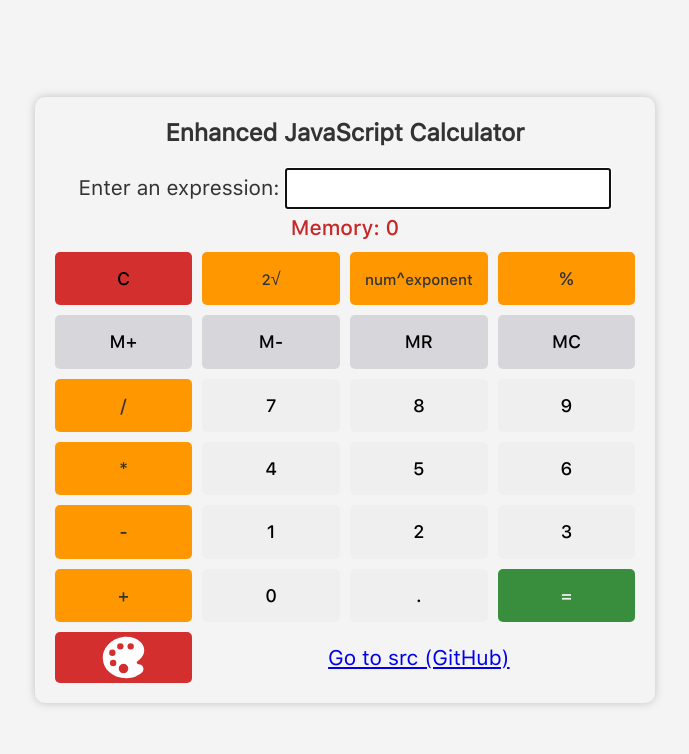
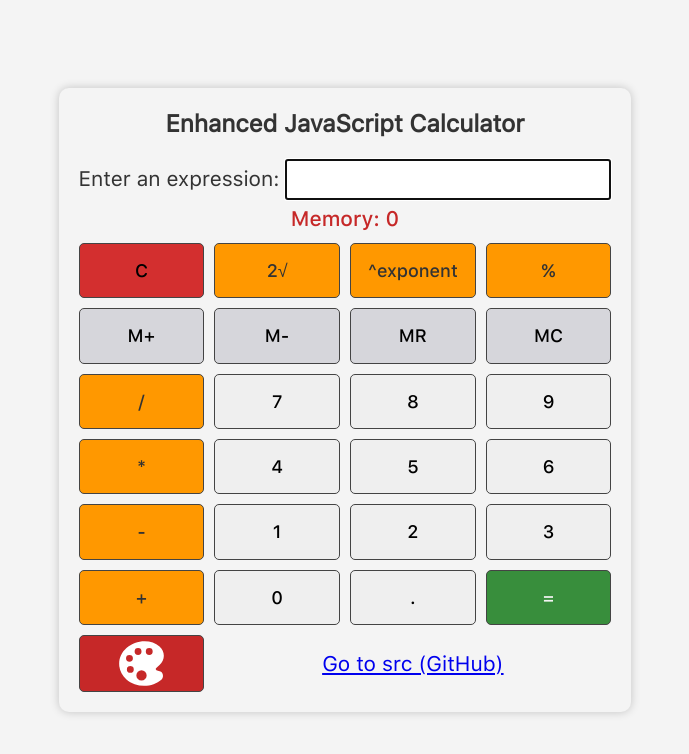
Before and after one commit to theEvilGrinch/web-pwa-electron-example, a website: page src/index.html in a window 1280 px wide. Shown: the whole page, without its empty margins (295-984 px from the left). Drawn offline with nearby package versions, Linux system fonts and the light colour scheme; files that its build step writes are made by us from their sources; files whose address does not match are found by name.

Commit message:
Refactor UI and Button Logic, Update Links and Styling
- Updated README.md to use the correct live demo link for "yetAnotherApp".
- Adjusted the `start_url` in `manifest.webmanifest` for better compatibility with relative paths.
- Simplified button click handling in `index.html`:
  - Removed inline JavaScript logic.
  - Added aria-label for better accessibility.
- Centralized button logic in `main.js` using an event-driven approach:
  - Created a `buttonsLogic` object to map button text to actions.
  - Enhanced theme toggle button functionality.
- Improved styling in `_custom.scss` and `main.css`:
  - Added border for buttons.
  - Modified theme toggle button styles with a new background color and dimensions.
- Fixed minor issues with favicon MIME types in `index.html`.

```diff
--- a/src/index.html
+++ b/src/index.html
@@ -5,7 +5,7 @@
   <meta name="viewport" content="width=device-width, initial-scale=1.0">
   <title>Calculator</title>
   <link rel="icon" href="./favicon-16x16.png" sizes="16x16" type="image/png">
-  <link rel="icon" href="./favicon.ico" sizes="32x32" type="image/png">
+  <link rel="icon" href="./favicon.ico" sizes="32x32" type="image/x-icon">
   <link rel="icon" href="./favicon-48x48.png" sizes="48x48" type="image/png">
   <link rel="icon" href="./favicon-32x32.png" sizes="32x32" type="image/png" >
   <link rel="icon" href="./favicon.svg" type="image/svg+xml">
@@ -36,39 +36,39 @@
     <span id="memory-section__value">0</span>
   </div>
   <section class="buttons-section">
-    <button onclick="clearDisplay()" class="clear">C</button>
-    <button onclick="appendToDisplay('√');" class="operator"><sup>2</sup>√</button>
-    <button onclick="appendToDisplay('^')" class="operator"><sub>num</sub>^<sup>exponent</sup></button>
-    <button onclick="appendToDisplay('%')" class="operator">%</button>
-    <button onclick="addToMemory()" class="memory-btn">M+</button>
-    <button onclick="subtractFromMemory()" class="memory-btn">M-</button>
-    <button onclick="memoryRecall()" class="memory-btn">MR</button>
-    <button onclick="clearMemory()" class="memory-btn">MC</button>
-    <button onclick="appendToDisplay('/')" class="operator">/</button>
-    <button onclick="appendToDisplay('7')">7</button>
-    <button onclick="appendToDisplay('8')">8</button>
-    <button onclick="appendToDisplay('9')">9</button>
-    <button onclick="appendToDisplay('*')" class="operator">*</button>
-    <button onclick="appendToDisplay('4')">4</button>
-    <button onclick="appendToDisplay('5')">5</button>
-    <button onclick="appendToDisplay('6')">6</button>
-    <button onclick="appendToDisplay('-')" class="operator">-</button>
-    <button onclick="appendToDisplay('1')">1</button>
-    <button onclick="appendToDisplay('2')">2</button>
-    <button onclick="appendToDisplay('3')">3</button>
-    <button onclick="appendToDisplay('+')" class="operator">+</button>
-    <button onclick="appendToDisplay('0')">0</button>
-    <button onclick="appendToDisplay('.')">.</button>
-    <button onclick="calculateResult()" class="equal">=</button>
-    <button onclick="toggleDarkMode()" class="theme-toggle"></button>
+    <button class="clear">C</button>
+    <button class="operator">2√</button>
+    <button class="operator">^exponent</button>
+    <button class="operator">%</button>
+    <button class="memory-btn">M+</button>
+    <button class="memory-btn">M-</button>
+    <button class="memory-btn">MR</button>
+    <button class="memory-btn">MC</button>
+    <button class="operator">/</button>
+    <button>7</button>
+    <button>8</button>
+    <button>9</button>
+    <button class="operator">*</button>
+    <button>4</button>
+    <button>5</button>
+    <button>6</button>
+    <button class="operator">-</button>
+    <button>1</button>
+    <button>2</button>
+    <button>3</button>
+    <button class="operator">+</button>
+    <button>0</button>
+    <button>.</button>
+    <button class="equal">=</button>
+    <button aria-label="Toggle theme"></button>
     <a href="https://github.com/theEvilGrinch/js-calculator?tab=readme-ov-file" class="back-to-github">Go to src
       (GitHub)</a>
   </section>
 </section>
 
 <dialog class="js-errorDialog">
-  <button onclick="clearDisplay();errorDialog.close();">
-    <span aria-hidden="true">❌ Close</span>
+  <button>
+    <span aria-hidden="true">Close</span>
   </button>
   <p>Input error! Please enter a valid value, only numbers and mathematical operators available!</p>
 </dialog>
--- a/src/main.js
+++ b/src/main.js
@@ -3,6 +3,47 @@ document.querySelectorAll('noscript').forEach(noscriptTag => noscriptTag.remove(
 const display = document.getElementById('display');
 const memoryDisplayValue = document.getElementById('memory-section__value')
 const errorDialog = document.querySelector('.js-errorDialog');
+const htmlButtons = document.querySelectorAll('button')
+const buttonsLogic = {
+  '0': {action: () => appendToDisplay(0)},
+  '1': {action: () => appendToDisplay(1)},
+  '2': {action: () => appendToDisplay(2)},
+  '3': {action: () => appendToDisplay(3)},
+  '4': {action: () => appendToDisplay(4)},
+  '5': {action: () => appendToDisplay(5)},
+  '6': {action: () => appendToDisplay(6)},
+  '7': {action: () => appendToDisplay(7)},
+  '8': {action: () => appendToDisplay(8)},
+  '9': {action: () => appendToDisplay(9)},
+  'C': {action: () => clearDisplay()},
+  '/': {action: () => appendToDisplay('/')},
+  '*': {action: () => appendToDisplay('*')},
+  '+': {action: () => appendToDisplay('+')},
+  '-': {action: () => appendToDisplay('-')},
+  '.': {action: () => appendToDisplay('.')},
+  '=': {action: () => calculateResult()},
+  '2√': {action: () => appendToDisplay('√')},
+  '^exponent': {action: () => appendToDisplay('^')},
+  '%': {action: () => appendToDisplay('%')},
+  'M+': {action: () => addToMemory()},
+  'M-': {action: () => subtractFromMemory()},
+  'MR': {action: () => memoryRecall()},
+  'MC': {action: () => clearMemory()},
+  'Close': {
+    action: () => {
+      clearDisplay();
+      errorDialog.close();
+    }
+  }
+}
+
+htmlButtons.forEach((button) => {
+  button.addEventListener('click', () => {
+    if (button.getAttribute('aria-label') === 'Toggle theme') toggleDarkMode()
+    else buttonsLogic[button.textContent].action();
+  });
+});
+
 let memory = 0;
 
 function appendToDisplay(value) {
--- a/src/styles/_custom.scss
+++ b/src/styles/_custom.scss
@@ -39,7 +39,7 @@ button {
   font-family: core.$font-family-medium;
   padding: 15px;
   cursor: pointer;
-  border: none;
+  border: 1px solid core.$GREY_COLOR;
   border-radius: 5px;
   transition: transform 0.15s, background 0.3s, color 0.3s;
 
@@ -58,12 +58,13 @@ button {
   transition: background 0.3s;
 }
 
-.theme-toggle {
+[aria-label="Toggle theme"] {
   background-image: url("./color-palette.svg");
   background-size: contain;
   background-position: center;
   background-repeat: no-repeat;
-  min-height: 51px;
+  background-color: core.$DARK_RED_COLOR;
+  min-height: 57px;
 }
 
 .equal {
```
Also changed, not shown: README.md, assets/manifest.webmanifest, src/styles/main.css.
